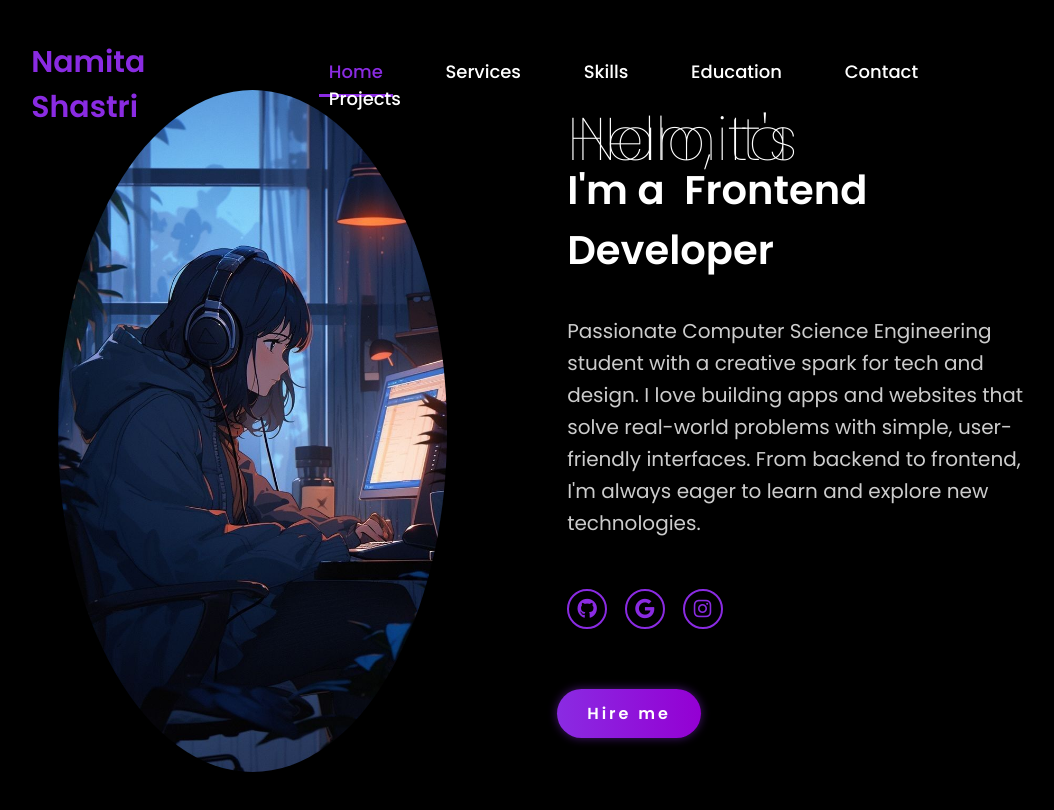
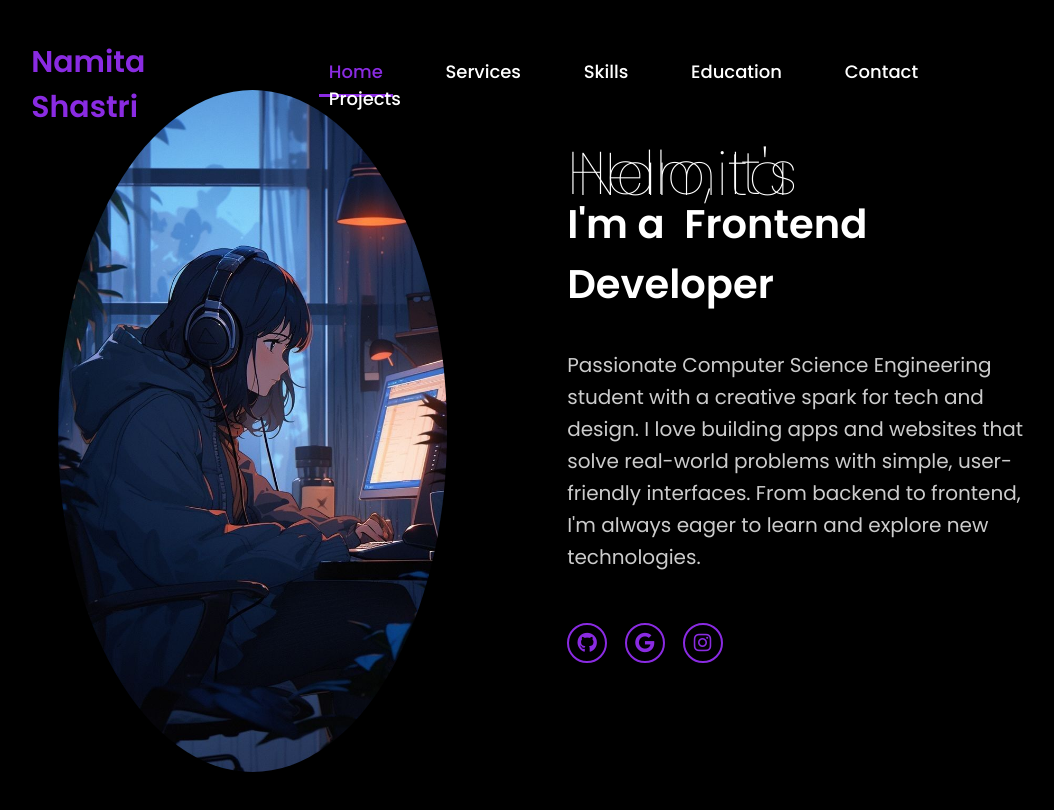
Before and after one commit to NamitaShastri/Portfolio, a plain HTML site: page index.html in a window 1280 px wide. Shown: the whole page, without its empty margins (94-1148 px from the left). Drawn offline with Linux system fonts and the light colour scheme.

Commit message:
Remove 'Hire me' button from index.html
Removed the 'Hire me' button from the portfolio page.

```diff
--- a/index.html
+++ b/index.html
@@ -36,7 +36,7 @@
         <a href="https://www.instagram.com/namita_shastri/" target="_blank"><i class="fab fa-instagram"></i></a>
       </div>
 
-      <a href="mailto:shastrinamita08@gmail.com" class="btn hire-btn">Hire me</a>
+      <!-- <a href="mailto:shastrinamita08@gmail.com" class="btn hire-btn">Hire me</a> -->
 
     </div>
   </section>
```
